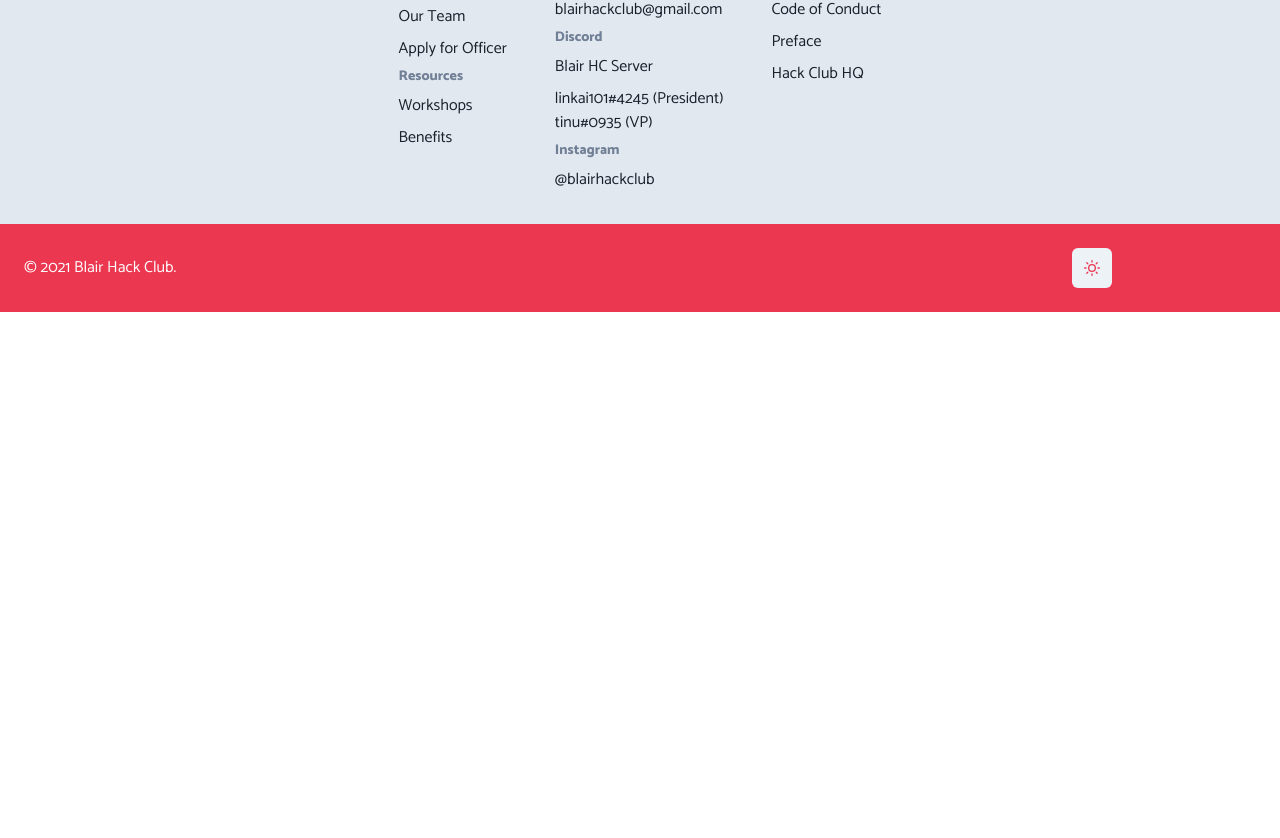
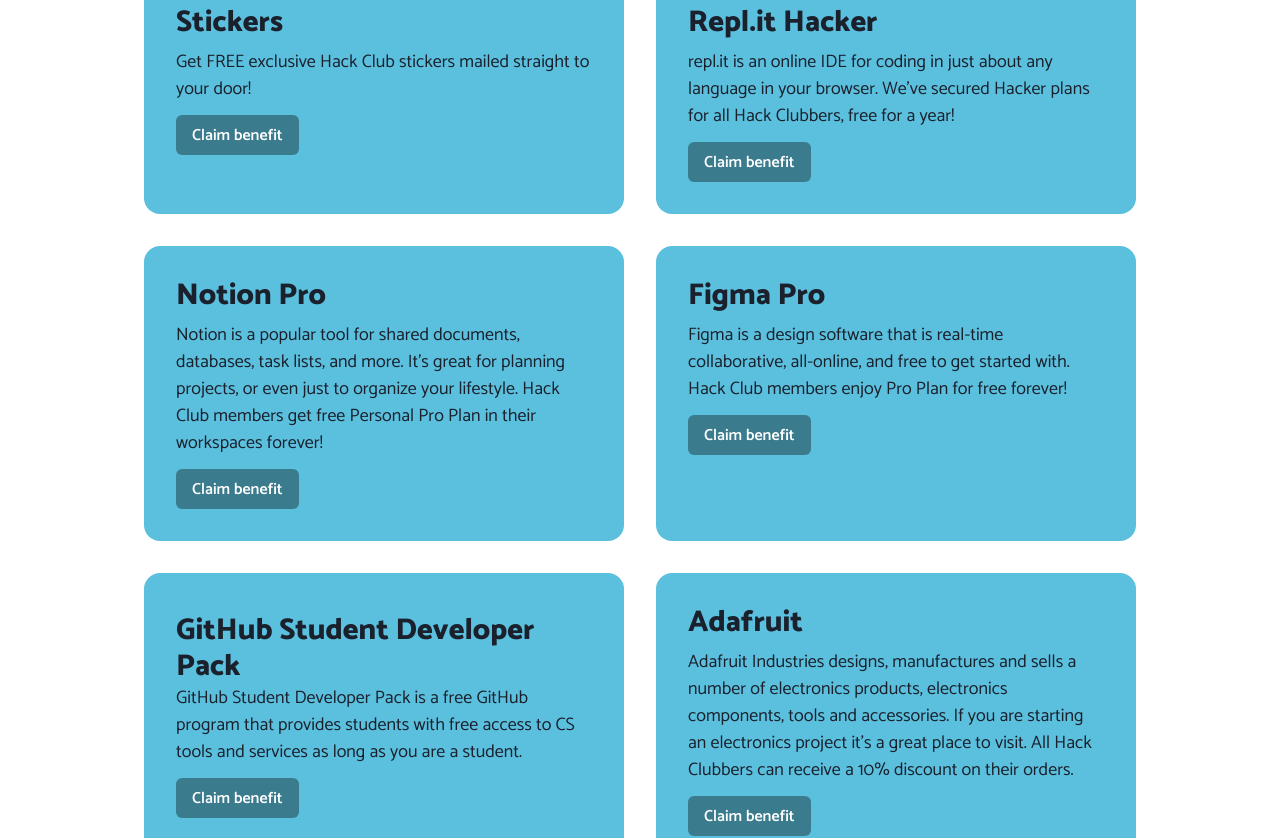
Before and after one commit to blairhackclub/site-v1, a Next.js app: page /benefits in a window 1280 px wide. Shown: the part 278-1116 px from the top of the page. Before the commit the page ends 800 px from the top, so only its background shows below. Built offline with nearby package versions, Linux system fonts and the light colour scheme; some icons are missing.

Commit message:
Update benefits page

```diff
--- a/components/Navbar.js
+++ b/components/Navbar.js
@@ -9,7 +9,6 @@ import {
   Button,
   Link,
   Image,
-  useColorModeValue,
 } from '@chakra-ui/react';
 import { HamburgerIcon, CloseIcon } from '@chakra-ui/icons';
 
--- a/pages/benefits/index.js
+++ b/pages/benefits/index.js
@@ -6,7 +6,11 @@ import {
   Box,
   Container,
   Heading,
+  Text,
+  Button,
   Link,
+  SimpleGrid,
+  useColorModeValue,
 } from '@chakra-ui/react';
 
 export default function BenefitsPage() {
@@ -26,6 +30,68 @@ export default function BenefitsPage() {
         </Heading>
         </Container>
       </Box>
+
+      <Container maxW="container.lg">
+        <SimpleGrid columns={2} spacing={8} py={8}>
+          <Box p={8} bg={useColorModeValue("brand.cyan", "blue.400")} borderRadius={16}>
+            <Heading as="h2" size="lg">Stickers</Heading>
+            <Text fontSize="lg" mt={2}>Get FREE exclusive Hack Club stickers mailed straight to your door!</Text>
+            <Link href="/benefits/stickers" style={{ textDecoration: "none" }}>
+              <Button colorScheme="blackAlpha" color="white" mt={3}>Claim benefit</Button>
+            </Link>
+          </Box>
+          <Box p={8} bg={useColorModeValue("brand.cyan", "blue.400")} borderRadius={16}>
+            <Heading as="h2" size="lg">Repl.it Hacker</Heading>
+            <Text fontSize="lg" mt={2}>
+              repl.it is an online IDE for coding in just about any language in your browser. We’ve secured Hacker plans for all Hack Clubbers, free for a year!
+            </Text>
+            <Link href="/benefits/stickers" style={{ textDecoration: "none" }}>
+              <Button colorScheme="blackAlpha" color="white" mt={3}>Claim benefit</Button>
+            </Link>
+          </Box>
+          <Box p={8} bg={useColorModeValue("brand.cyan", "blue.400")} borderRadius={16}>
+            <Heading as="h2" size="lg">Notion Pro</Heading>
+            <Text fontSize="lg" mt={2}>
+              Notion is a popular tool for shared documents, databases, task lists, and more.
+              It's great for planning projects, or even just to organize your lifestyle.
+              Hack Club members get free Personal Pro Plan in their workspaces forever!
+            </Text>
+            <Link href="/benefits/stickers" style={{ textDecoration: "none" }}>
+              <Button colorScheme="blackAlpha" color="white" mt={3}>Claim benefit</Button>
+            </Link>
+          </Box>
+          <Box p={8} bg={useColorModeValue("brand.cyan", "blue.400")} borderRadius={16}>
+            <Heading as="h2" size="lg">Figma Pro</Heading>
+            <Text fontSize="lg" mt={2}>
+              Figma is a design software that is real-time collaborative, all-online, and free to get started with.
+              Hack Club members enjoy Pro Plan for free forever!
+            </Text>
+            <Link href="/benefits/stickers" style={{ textDecoration: "none" }}>
+              <Button colorScheme="blackAlpha" color="white" mt={3}>Claim benefit</Button>
+            </Link>
+          </Box>
+          <Box p={8} bg={useColorModeValue("brand.cyan", "blue.400")} borderRadius={16}>
+            <Heading as="h2" size="lg" mt={2}>GitHub Student Developer Pack</Heading>
+            <Text fontSize="lg">
+              GitHub Student Developer Pack is a free GitHub program that provides students with free access to CS tools and services as long as you are a student.
+            </Text>
+            <Link href="/benefits/stickers" style={{ textDecoration: "none" }}>
+              <Button colorScheme="blackAlpha" color="white" mt={3}>Claim benefit</Button>
+            </Link>
+          </Box>
+          <Box p={8} bg={useColorModeValue("brand.cyan", "blue.400")} borderRadius={16}>
+            <Heading as="h2" size="lg">Adafruit</Heading>
+            <Text fontSize="lg" mt={2}>
+              Adafruit Industries designs, manufactures and sells a number of electronics products, electronics components, tools and accessories.
+              If you are starting an electronics project it's a great place to visit.
+              All Hack Clubbers can receive a 10% discount on their orders.
+            </Text>
+            <Link href="/benefits/stickers" style={{ textDecoration: "none" }}>
+              <Button colorScheme="blackAlpha" color="white" mt={3}>Claim benefit</Button>
+            </Link>
+          </Box>
+        </SimpleGrid>
+      </Container>
     </>
   )
 }
```
